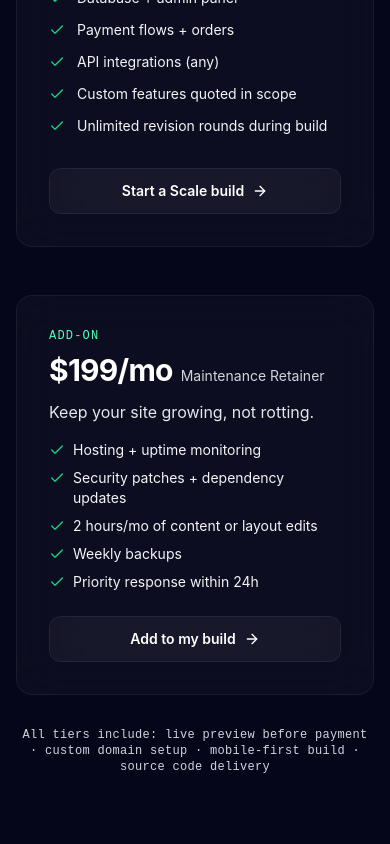
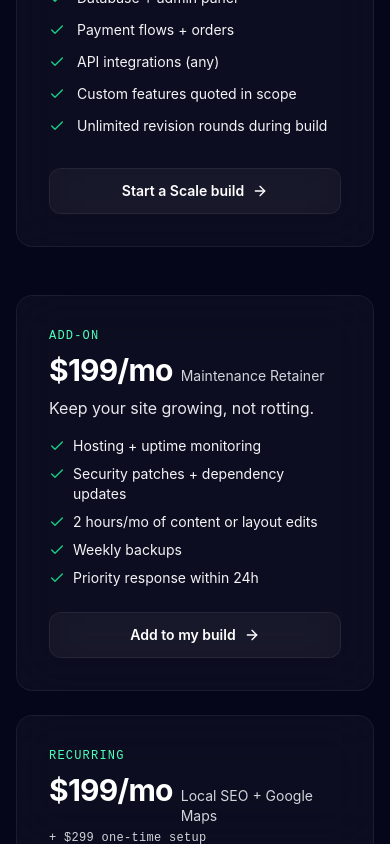
Before and after one commit to cheddarlebel-lab/circuit-coders, a Next.js app: page / in a window 390 px wide. Shown: the part 11156-12000 px from the top of the page. Built offline with nearby package versions, Linux system fonts and the light colour scheme.

Commit message:
Add Local SEO + Google Maps recurring tier ($299 setup + $199/mo) to pricing
Co-Authored-By: Claude Fable 5 <noreply@anthropic.com>

```diff
--- a/src/components/WebBuildPricing.tsx
+++ b/src/components/WebBuildPricing.tsx
@@ -73,10 +73,13 @@ const tiers: Tier[] = [
   },
 ];
 
-const retainer = {
+const retainers = [
+  {
     name: "Maintenance Retainer",
     price: "$199/mo",
+    setup: null as string | null,
     tagline: "Keep your site growing, not rotting.",
+    cta: "Add to my build",
     features: [
       "Hosting + uptime monitoring",
       "Security patches + dependency updates",
@@ -84,7 +87,23 @@ const retainer = {
       "Weekly backups",
       "Priority response within 24h",
     ],
-};
+  },
+  {
+    name: "Local SEO + Google Maps",
+    price: "$199/mo",
+    setup: "$299 one-time setup" as string | null,
+    tagline:
+      "When someone searches “[your trade] near me”, the map pack shows before any website. This puts you in it — and keeps you there.",
+    cta: "Get found on Maps",
+    features: [
+      "Google Business Profile claim, verify + full build-out",
+      "Categories, services, photos + service areas done right",
+      "Weekly Google posts that keep the listing active",
+      "Review ask-flow — grow your stars after every job",
+      "Monthly ranking + calls/views report",
+    ],
+  },
+];
 
 export default function WebBuildPricing() {
   return (
@@ -185,25 +204,33 @@ export default function WebBuildPricing() {
           ))}
         </div>
 
+        <div className="grid grid-cols-1 md:grid-cols-2 gap-6">
+          {retainers.map((retainer, i) => (
             <motion.div
+              key={retainer.name}
               initial={{ opacity: 0, y: 30 }}
               whileInView={{ opacity: 1, y: 0 }}
               viewport={{ once: true }}
-          transition={{ duration: 0.6, delay: 0.3 }}
-          className="glass-card p-8 rounded-2xl flex flex-col md:flex-row md:items-center gap-6"
+              transition={{ duration: 0.6, delay: 0.3 + i * 0.1 }}
+              className="glass-card p-8 rounded-2xl flex flex-col gap-6"
             >
               <div className="flex-1">
                 <div className="text-xs font-mono text-circuit-300 tracking-widest uppercase mb-2">
-              Add-On
+                  {i === 0 ? "Add-On" : "Recurring"}
                 </div>
-            <div className="flex items-baseline gap-2 mb-3">
+                <div className="flex items-baseline gap-2 mb-1">
                   <span className="text-3xl font-bold text-white tracking-tight">
                     {retainer.price}
                   </span>
                   <span className="text-sm text-gray-300">{retainer.name}</span>
                 </div>
-            <p className="text-gray-200 mb-4">{retainer.tagline}</p>
-            <ul className="grid grid-cols-1 sm:grid-cols-2 gap-2">
+                {retainer.setup && (
+                  <div className="text-xs font-mono text-gray-300 tracking-wide mb-3">
+                    + {retainer.setup}
+                  </div>
+                )}
+                <p className="text-gray-200 mb-4 mt-2">{retainer.tagline}</p>
+                <ul className="grid grid-cols-1 gap-2">
                   {retainer.features.map((f) => (
                     <li
                       key={f}
@@ -219,10 +246,12 @@ export default function WebBuildPricing() {
                 href="/#contact"
                 className="group inline-flex items-center justify-center gap-2 px-6 py-3 rounded-xl font-semibold text-sm glass-card text-white hover:border-circuit-500/40 transition-all duration-300 whitespace-nowrap"
               >
-            Add to my build
+                {retainer.cta}
                 <ArrowRight className="w-4 h-4 group-hover:translate-x-1 transition-transform" />
               </a>
             </motion.div>
+          ))}
+        </div>
 
         <p className="text-center text-xs font-mono text-gray-300 tracking-wide mt-8">
           All tiers include: live preview before payment · custom domain setup ·
```
Lines whose indentation alone changed are shown as unchanged.
